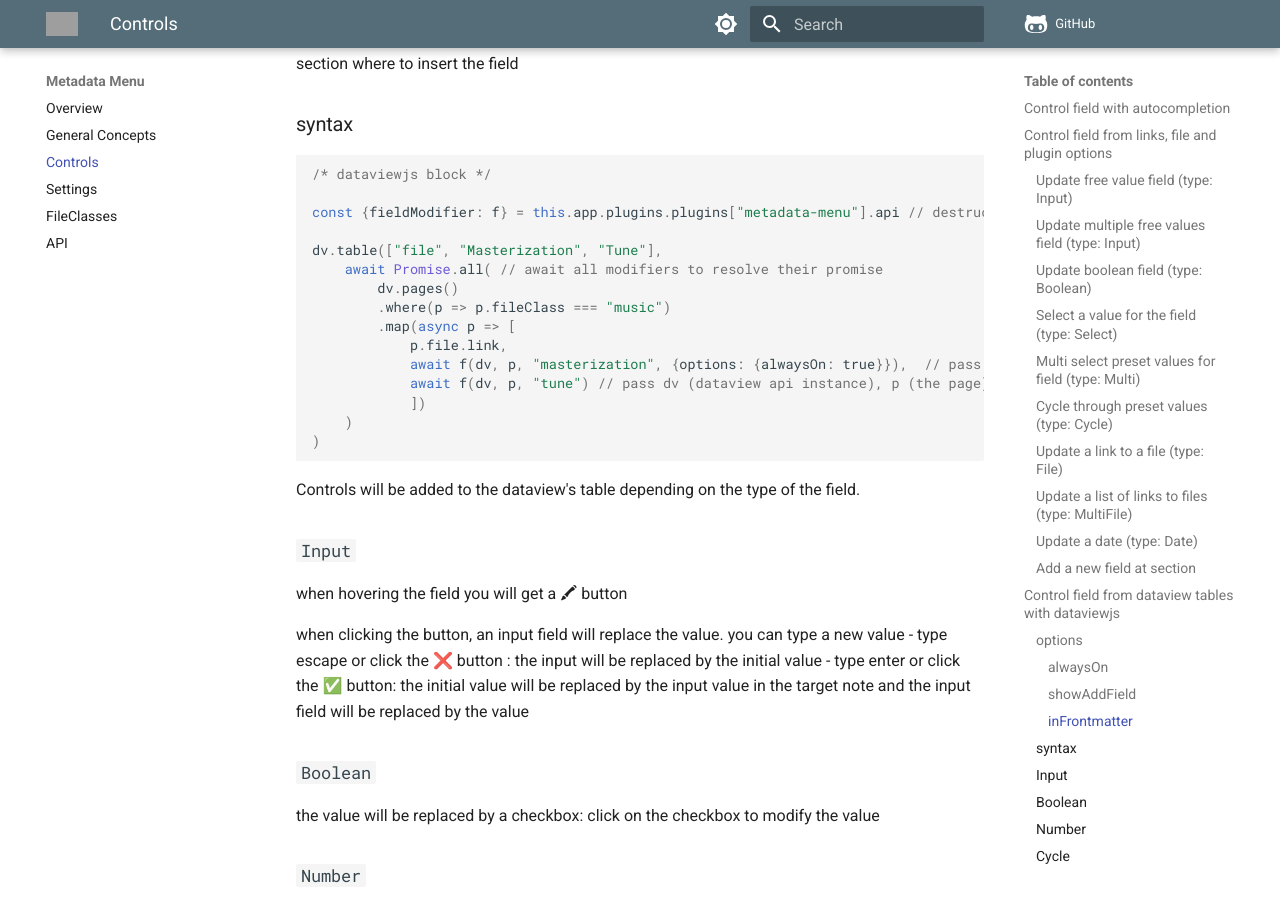
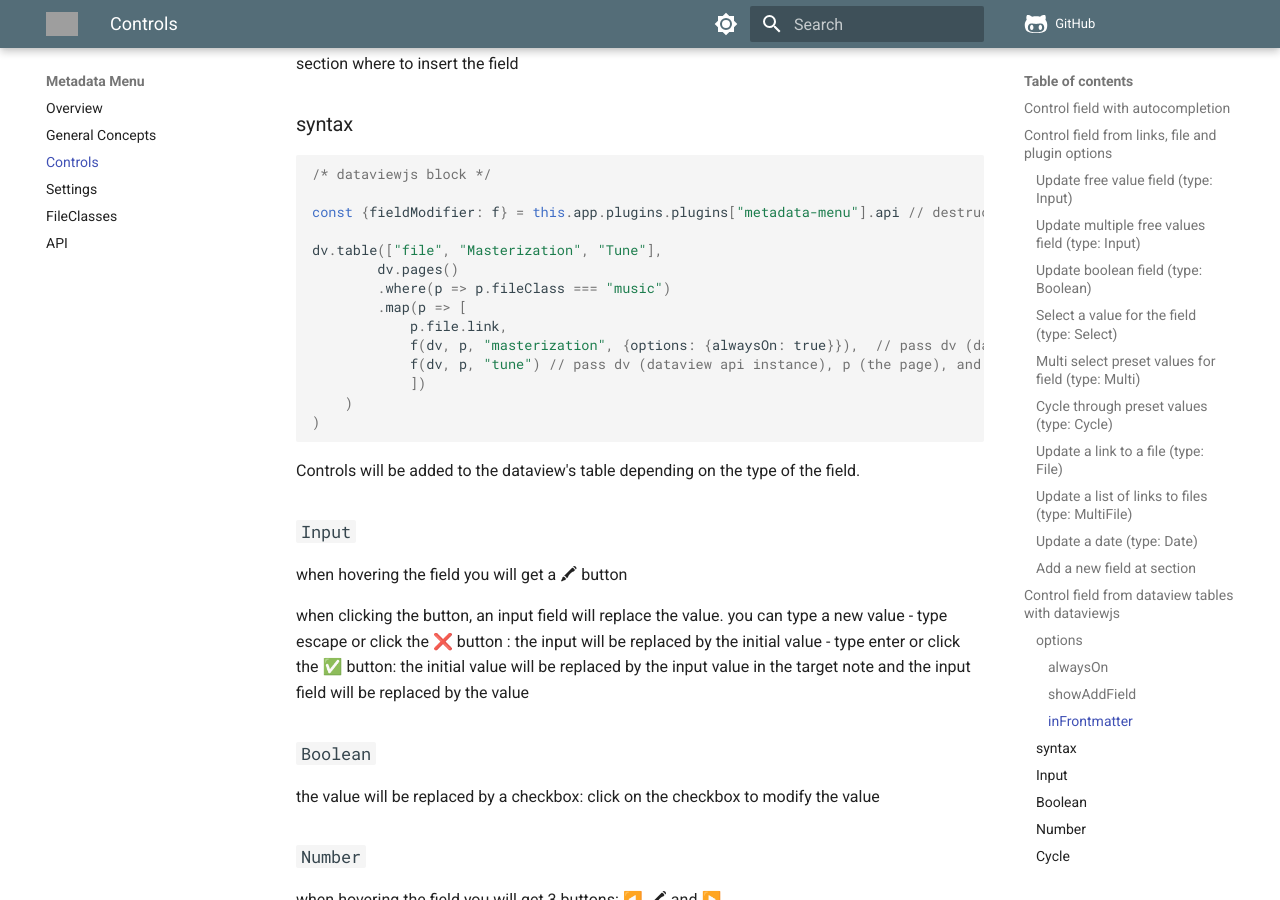
Before and after one commit to mdelobelle/metadatamenu, an MkDocs documentation site: the page built from docs/controls.md, in a window 1280 px wide and 900 px high, scrolled down 4075 px. Built offline with MkDocs 1.6.1 and Material for MkDocs 9.7.7, drawn with Linux system fonts in a browser that asks for light colours; comment, search, counter and statistics services are not loaded; grey boxes are pictures that could not be loaded.

Commit message:
Update controls.md

```diff
--- a/docs/controls.md
+++ b/docs/controls.md
@@ -135,13 +135,12 @@ with `options: {inFrontmatter: false}` (default) a modal will be displayed to se
 const {fieldModifier: f} = this.app.plugins.plugins["metadata-menu"].api // destruct metadata-menu api to use fieldModifier function and give an alias: "f"
 
 dv.table(["file", "Masterization", "Tune"],
-    await Promise.all( // await all modifiers to resolve their promise
         dv.pages()
         .where(p => p.fileClass === "music")
-        .map(async p => [
+        .map(p => [
             p.file.link,
-            await f(dv, p, "masterization", {options: {alwaysOn: true}}),  // pass dv (dataview api instance), p (the page), the field name to fieldModifier (: "f") and an object with options: {alwaysOn: true} so taht the control is always visible
-            await f(dv, p, "tune") // pass dv (dataview api instance), p (the page), and the field name to fieldModifier (: "f")
+            f(dv, p, "masterization", {options: {alwaysOn: true}}),  // pass dv (dataview api instance), p (the page), the field name to fieldModifier (: "f") and an object with options: {alwaysOn: true} so taht the control is always visible
+            f(dv, p, "tune") // pass dv (dataview api instance), p (the page), and the field name to fieldModifier (: "f")
             ])
     )
 )
```
